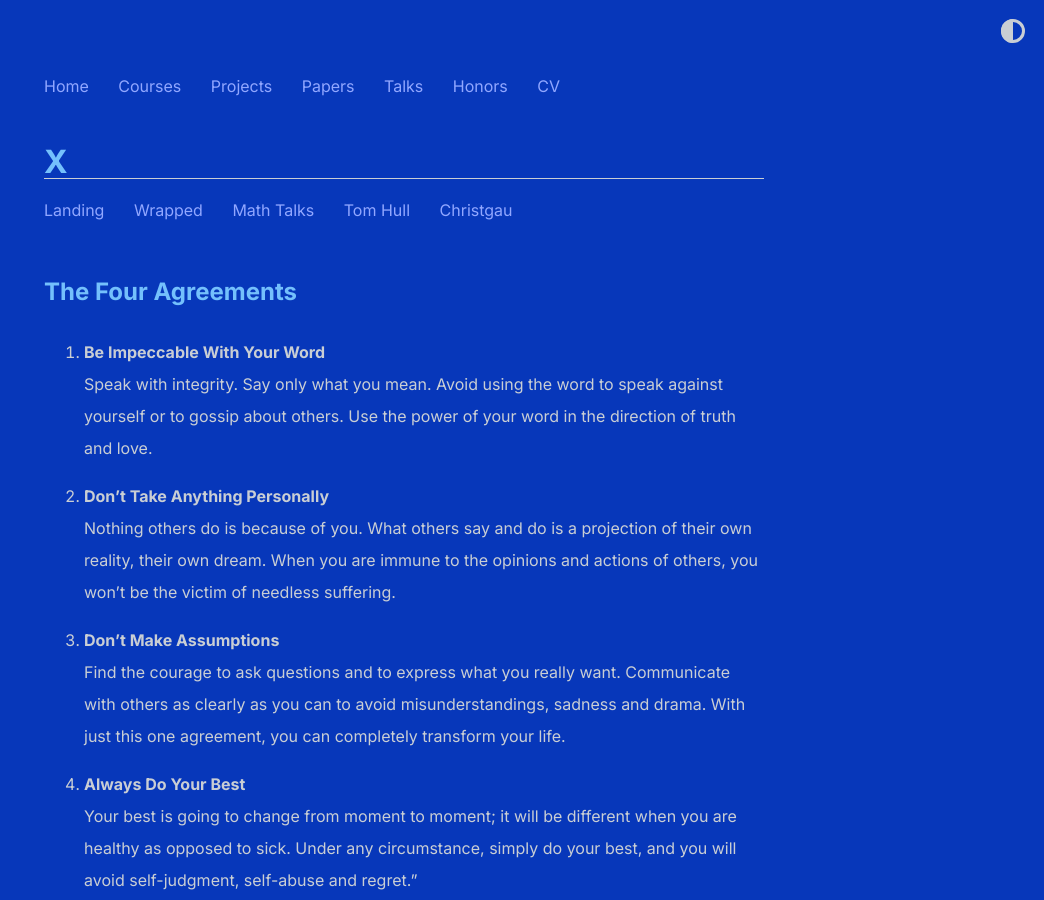
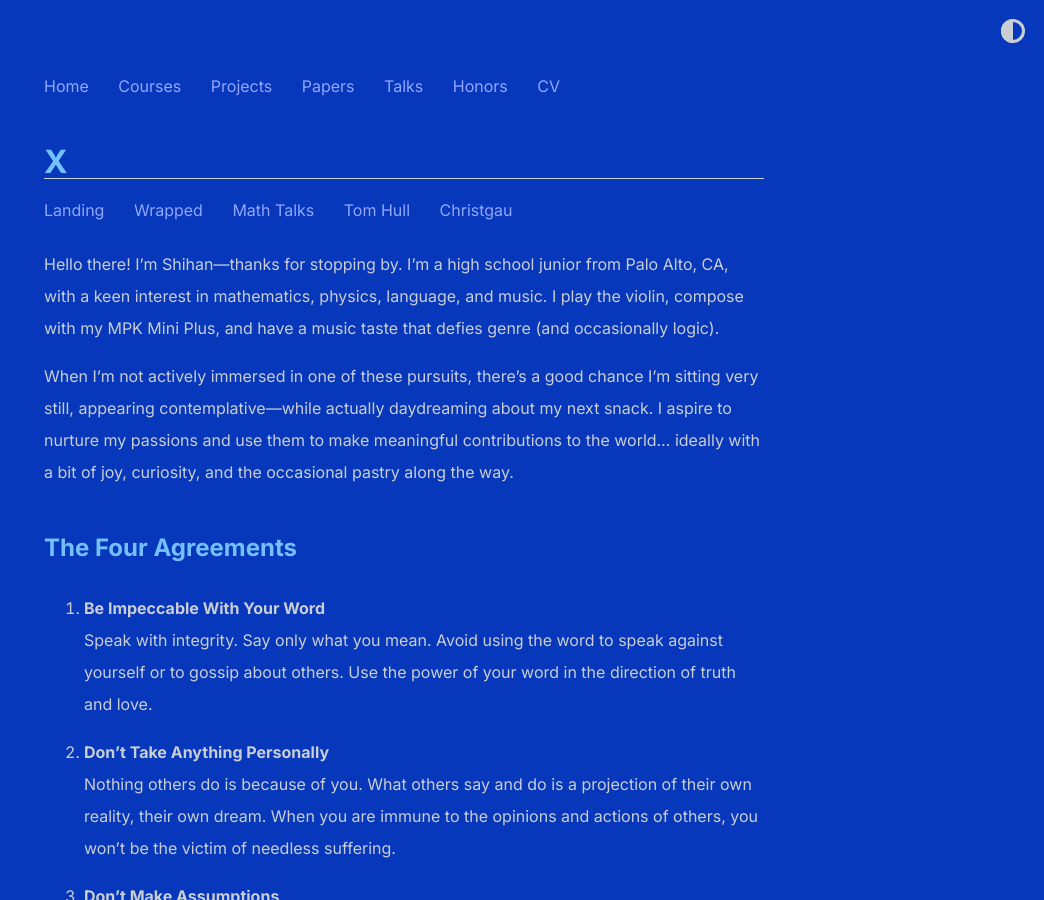
Before and after one commit to shihankanungo/shihankanungo.github.io, a Jekyll site: the page built from x.md, in a window 1280 px wide and 900 px high. Shown: the whole window, without its empty margins (236-1280 px from the left). Built offline with Jekyll 4.4.1, drawn with Linux system fonts in a browser that asks for light colours.

Commit message:
Update x.md

```diff
--- a/x.md
+++ b/x.md
@@ -3,6 +3,9 @@
 title: X
 ---
 
+Hello there! I’m Shihan---thanks for stopping by. I’m a high school junior from Palo Alto, CA, with a keen interest in mathematics, physics, language, and music. I play the violin, compose with my MPK Mini Plus, and have a music taste that defies genre (and occasionally logic).
+
+When I’m not actively immersed in one of these pursuits, there’s a good chance I’m sitting very still, appearing contemplative—while actually daydreaming about my next snack. I aspire to nurture my passions and use them to make meaningful contributions to the world… ideally with a bit of joy, curiosity, and the occasional pastry along the way.
 
 ## The Four Agreements
 
```
